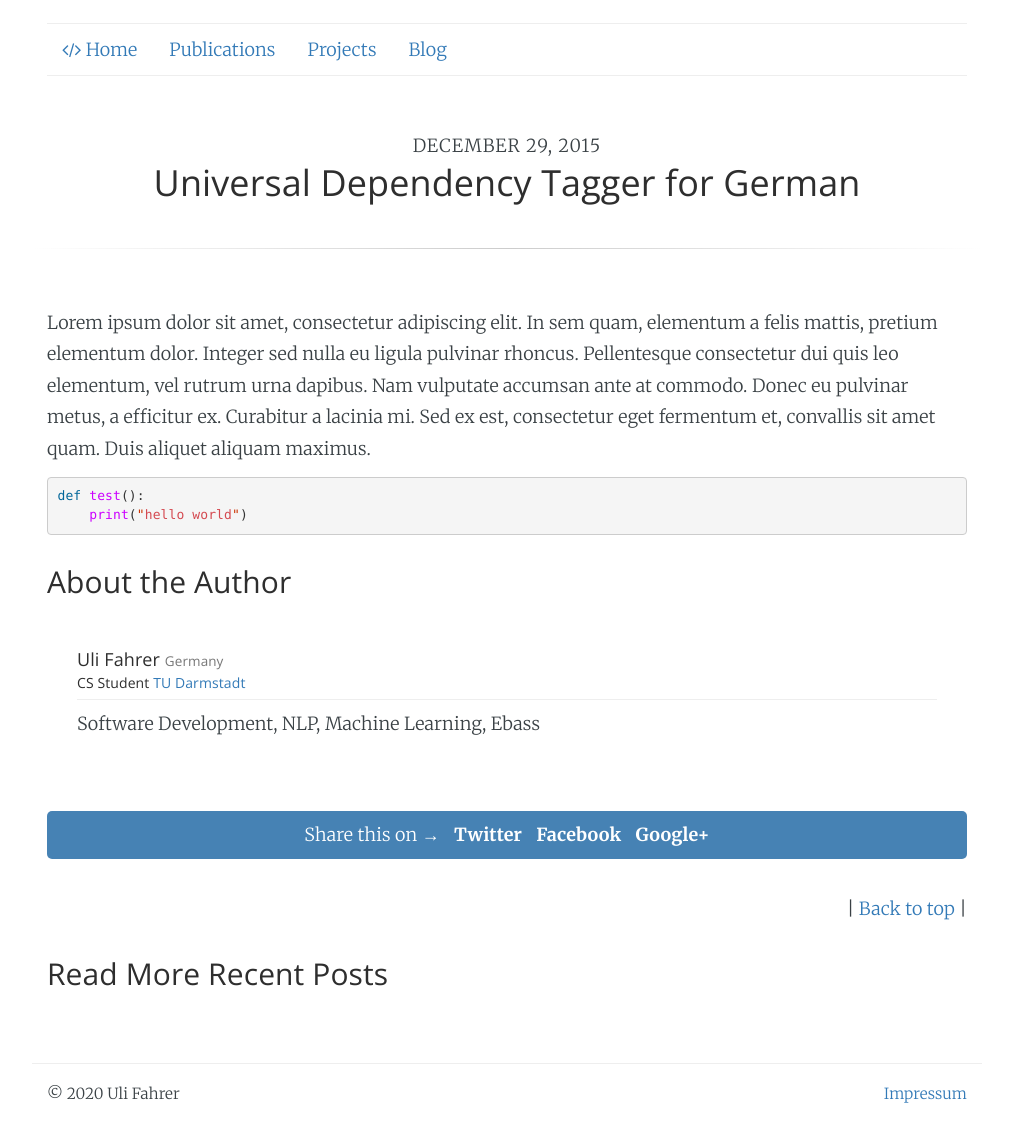
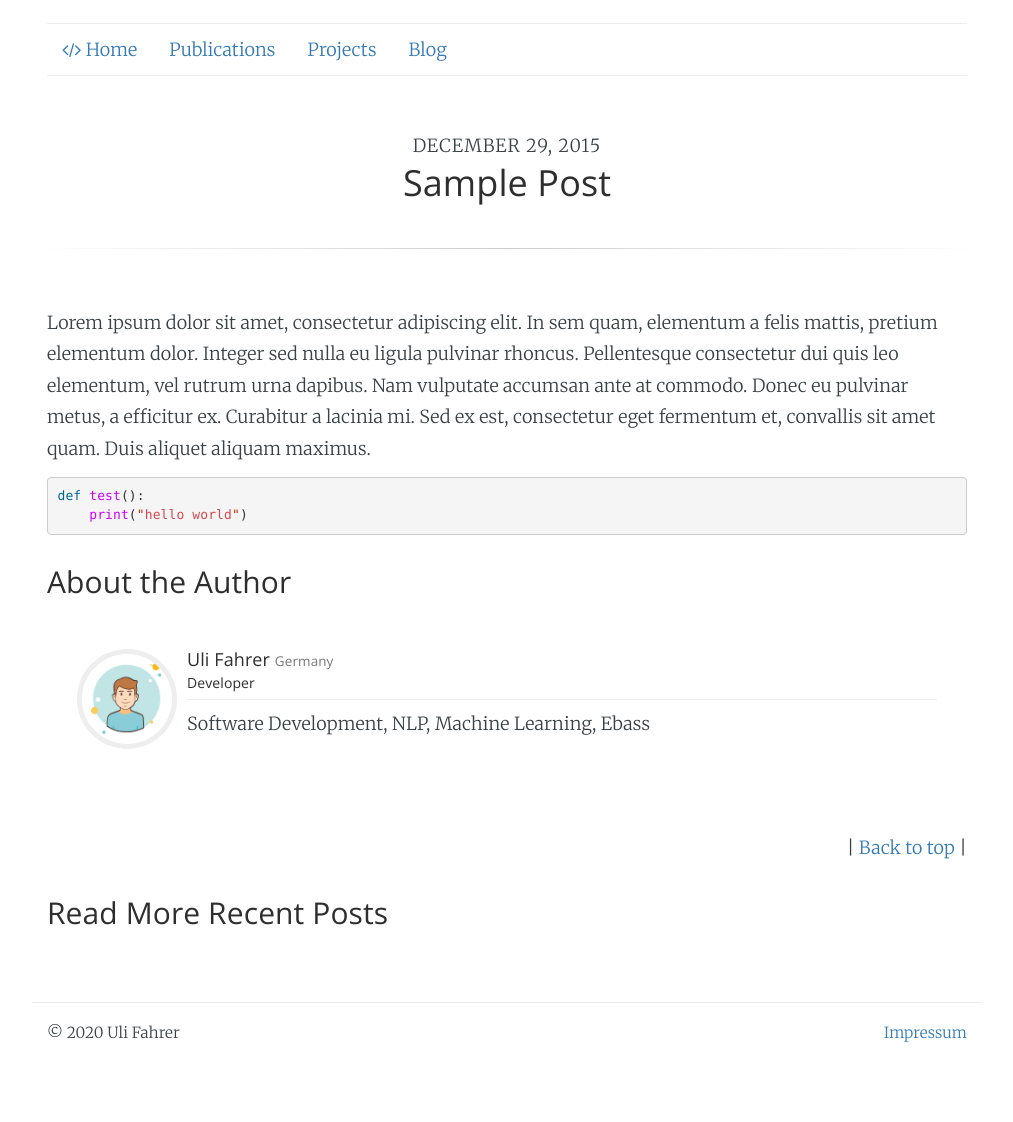
Before and after one commit to Tooa/tooa.github.io, a Jekyll site: the page built from _posts/2015-12-29-Universal-Dependency-Parser.md, in a window 1280 px wide. Shown: the whole page, without its empty margins (133-1146 px from the left). Built offline with Jekyll 4.4.1, drawn with Linux system fonts in a browser that asks for light colours; nearby versions of some CDN libraries; library files that are not in the unit come from our copies; after the commit the page ends 1061 px from its top, so only the background shows below that.

Commit message:
update blog

```diff
--- a/_layouts/post.html
+++ b/_layouts/post.html
@@ -17,12 +17,12 @@ layout: default
         <div class="col-md-12 blog-section">
             <h2>About the Author</h2>
             <div class="media">
-                <!--<a class="pull-left" href="#">
-                    <img class="img-circle dp" src="/img/me_thumbnail.jpg">
-                </a>-->
+                <a class="pull-left" href="https://icons8.com/icons/set/user">
+                    <img class="img-circle dp" src="/img/avatar.png">
+                </a>
                 <div class="media-body">
                     <h4 class="media-heading">Uli Fahrer <small> Germany</small></h4>
-                    <h5>CS Student <a href="http://www.tu-darmstadt.de">TU Darmstadt</a></h5>
+                    <h5>Developer</h5>
                     <hr style="margin:8px auto">
 
                     <span>Software Development, NLP, Machine Learning, Ebass </span>
@@ -31,14 +31,13 @@ layout: default
         </div>
 
 
-        <div class="col-md-12 blog-section">
+        <!--<div class="col-md-12 blog-section">
             <div class="share-page">
                 Share this on &rarr;
                 <a href="https://twitter.com/intent/tweet?text={{ page.title }}&url={{ site.url }}{{ page.url }}&via={{ site.twitter_username }}&related={{ site.twitter_username }}" rel="nofollow" target="_blank" title="Share on Twitter">Twitter</a>
                 <a href="https://facebook.com/sharer.php?u={{ site.url }}{{ page.url }}" rel="nofollow" target="_blank" title="Share on Facebook">Facebook</a>
-                <a href="https://plus.google.com/share?url={{ site.url }}{{ page.url }}" rel="nofollow" target="_blank" title="Share on Google+">Google+</a>
             </div>
-        </div>
+        </div>-->
 
         <div class="col-md-12 col-xs-12 blog-section">
             <p class="pull-right">{% if page.previous.url %} <a href="{{page.previous.url}}" title="Previous Post: {{page.previous.title}}">&laquo; Previous Article</a>  {% endif %}  |  <a href="#">Back to top</a>  |  {% if page.next.url %}  <a href="{{page.next.url}}" title="Next Post: {{page.next.title}}">Next Article &raquo; </a>  {% endif %} </p>
--- a/_posts/2015-12-29-Universal-Dependency-Parser.md
+++ b/_posts/2015-12-29-Universal-Dependency-Parser.md
@@ -1,8 +1,8 @@
 ---
 date: 2015-12-29 15:10:00
 layout: post
-title: Universal Dependency Tagger for German
-summary: This articles shows how to train and use the mate-tools parser with universal dependencies. A ready to use (universal) dependency parser for German is provided.
+title: Sample Post
+summary: Lorem ipsum dolor sit amet, consectetur adipiscing elit. In sem quam, elementum a felis mattis, pretium elementum dolor. Integer sed nulla eu ligula pulvinar rhoncus.
 tags:
 - nlp
 ---
--- a/css/style.css
+++ b/css/style.css
@@ -256,7 +256,7 @@ dd { margin-top: 10px;}
 }
 
 .dp {
-    border:10px solid #eee;
+    border: 5px solid #eee;
     width: 100px;
     height:100px;
     transition: all 0.2s ease-in-out;
```
Also changed, not shown: img/avatar.png (added).
